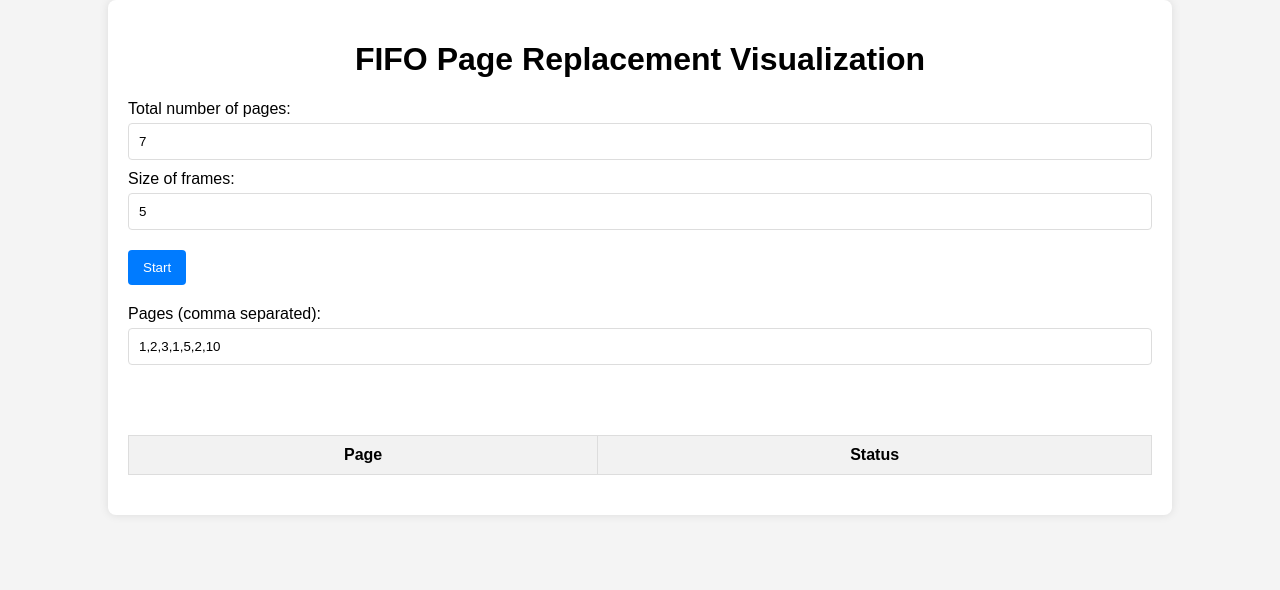
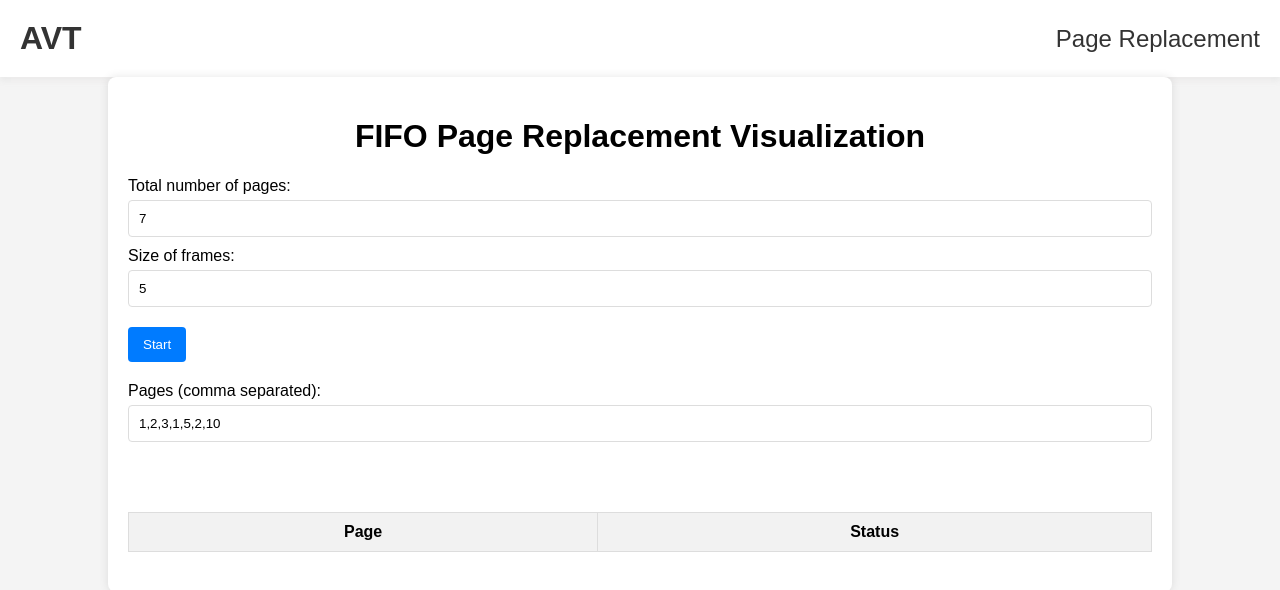
Before and after one commit to GajanandaAdhikari/mywebsite, a plain HTML site: page Operating System/page replacement/fifo/fifo.html in a window 1280 px wide. Drawn offline with Linux system fonts and the light colour scheme.

Commit message:
feat: added header for backlink

```diff
--- a/Operating System/page replacement/fifo/fifo.html
+++ b/Operating System/page replacement/fifo/fifo.html
@@ -7,6 +7,15 @@
     <link rel="stylesheet" href="styles.css">
 </head>
 <body>
+    <header style="display: flex; justify-content: space-between; align-items: center; background-color: #ffffff; padding: 20px; box-shadow: 0 4px 6px rgba(152, 150, 150, 0.1);">
+        <div style="font-size: 2em; font-weight: bold;">
+            <a href="../../../main/index.html" style="text-decoration: none; color: #333;">AVT</a>
+        </div>
+        <div style="font-size: 1.5em;">
+            <a href="../main/main.html" style="text-decoration: none; color: #333;">Page Replacement</a>
+        </div>
+    </header>
+
     <div class="container">
         <h1>FIFO Page Replacement Visualization</h1>
         <div class="input-section">
```
